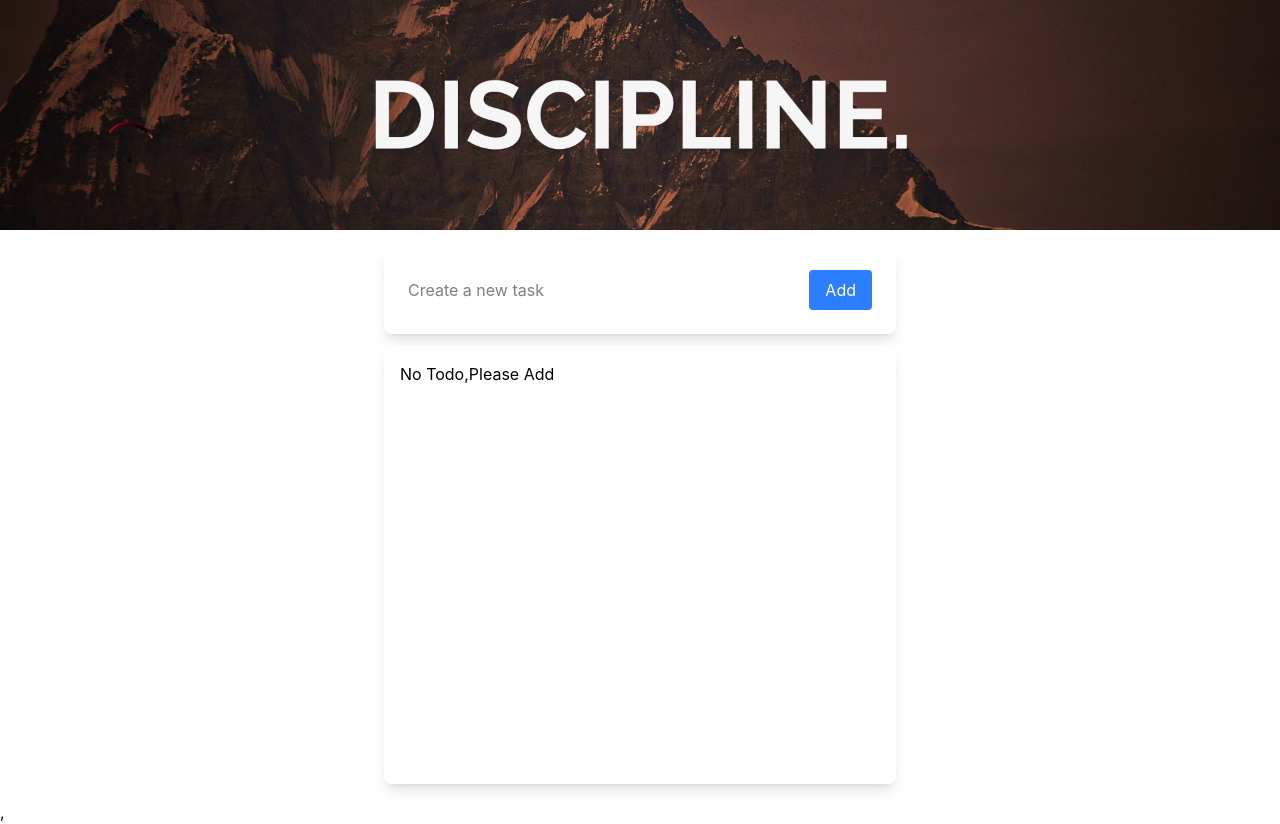
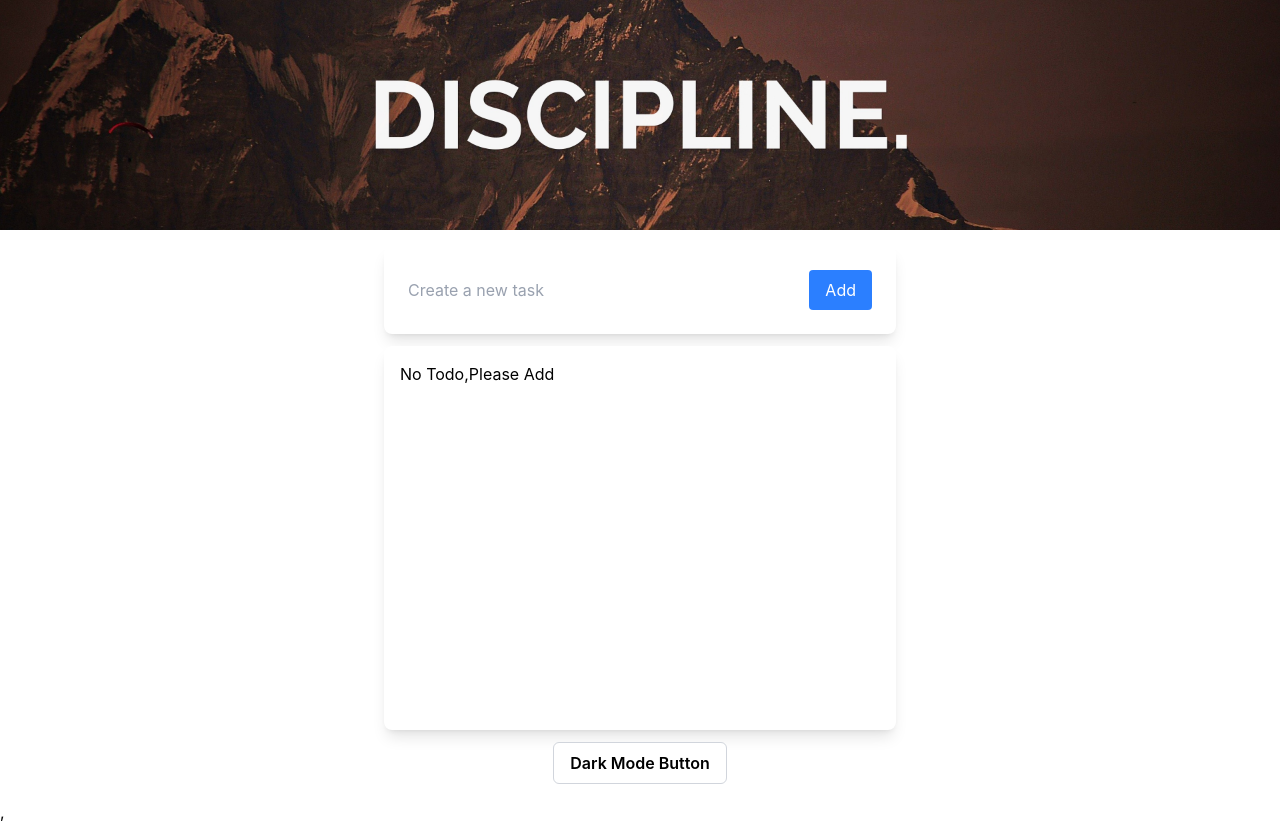
Before and after one commit to Jenith-Panchal-Simform/Practical-05-Todo, a React (Vite) app: page / in a window 1280 px wide. Built offline with nearby package versions, Linux system fonts and the light colour scheme.

Commit message:
style:add style and use useTheme

```diff
--- a/src/App.tsx
+++ b/src/App.tsx
@@ -1,15 +1,18 @@
 import { Header } from "./components/Header";
 import { Todos } from "./features/todos/components/Todos";
+import { ThemeProvider } from "./features/todos/context/ThemeProvider";
 import { TodosProvider } from "./features/todos/context/TodosProvider";
 
 function App() {
   return (
+    <ThemeProvider>
       <div className="h-screen flex flex-col overflow-hidden">
         <Header />
         <TodosProvider>
           <Todos />
         </TodosProvider>
       </div>
+    </ThemeProvider>
   );
 }
 export default App;
--- a/src/features/todos/components/EditModal.tsx
+++ b/src/features/todos/components/EditModal.tsx
@@ -1,7 +1,8 @@
 import { useEffect, useRef, useState } from "react";
 import ReactDOM from "react-dom";
+
 import type { Todo } from "../types/todo.types";
-import { useTheme } from "../hooks/useTheme";
+import { useTheme } from "../context/ThemeContext";
 
 export const EditModal = ({
   todo,
@@ -13,6 +14,8 @@ export const EditModal = ({
   onSave: (id: string, text: string) => void;
 }) => {
   const [editText, setEditText] = useState(todo.title);
+
+  const { theme } = useTheme();
 
   const dialogRef = useRef<HTMLDialogElement>(null);
 
@@ -43,16 +46,10 @@ export const EditModal = ({
     dialogRef.current?.close();
   };
 
-  const [theme] = useTheme();
-
   return ReactDOM.createPortal(
     <dialog
       ref={dialogRef}
-      className="p-0 rounded
-    fixed top-1/2 left-1/2
-    -translate-x-1/2 -translate-y-1/2
-    backdrop:bg-black/30
-    backdrop:backdrop-blur-sm"
+      className="p-0 rounded fixed top-1/2 left-1/2 -translate-x-1/2 -translate-y-1/2  backdrop:bg-black/30 backdrop:backdrop-blur-sm"
     >
       <div
         className={` p-6 rounded shadow-lg relative w-96 ${theme === "dark" ? "bg-gray-700 text-white" : "bg-white"}`}
--- a/src/features/todos/components/TodoForm.tsx
+++ b/src/features/todos/components/TodoForm.tsx
@@ -1,14 +1,16 @@
 import { useRef } from "react";
+
 import { Button } from "../../../components/Button";
+
 import { useTodo } from "../hooks/useTodo";
-import { useTheme } from "../hooks/useTheme";
+import { useTheme } from "../context/ThemeContext";
 
 export const TodoForm = () => {
   const input = useRef<HTMLInputElement>(null);
 
   const { dispatch } = useTodo();
 
-  const [theme] = useTheme();
+  const { theme } = useTheme();
 
   function handleAddTodo() {
     const inputText = input.current?.value.trim();
@@ -30,7 +32,7 @@ export const TodoForm = () => {
       className={`w-full max-w-lg shadow-lg rounded-lg flex p-6 justify-between ${theme === "dark" ? "bg-gray-800 text-white" : "bg-white"}`}
     >
       <input
-        className="h-full w-full rounded-sm outline-0 pr-1"
+        className="h-full w-full rounded-sm outline-0 pr-1 placeholder-gray-400"
         ref={input}
         placeholder="Create a new task"
         required
--- a/src/features/todos/components/TodoItem.tsx
+++ b/src/features/todos/components/TodoItem.tsx
@@ -1,8 +1,10 @@
 import { useState, type JSX } from "react";
-import { EditModal } from "./EditModal";
+
 import type { Todo } from "../types/todo.types";
 import { useTodo } from "../hooks/useTodo";
-import { useTheme } from "../hooks/useTheme";
+import { useTheme } from "../context/ThemeContext";
+
+import { EditModal } from "./EditModal";
 
 type TodoItemProps = {
   todo: Todo;
@@ -11,7 +13,7 @@ const TodoItem = ({ todo }: TodoItemProps): JSX.Element => {
   const [isEditing, setIsEditing] = useState(false);
   const { handleDelete, handleStatusChange, handleUpdate } = useTodo();
 
-  const [theme] = useTheme();
+  const { theme } = useTheme();
 
   return (
     <div
--- a/src/features/todos/components/TodoList.tsx
+++ b/src/features/todos/components/TodoList.tsx
@@ -1,7 +1,10 @@
 import React from "react";
-import { TodoFilters } from "./TodoFilters";
+
 import { useTodo } from "../hooks/useTodo";
 import type { Todo } from "../types/todo.types";
+import { useTheme } from "../context/ThemeContext";
+
+import { TodoFilters } from "./TodoFilters";
 import TodoItem from "./TodoItem";
 
 type TodoListProps = {
@@ -16,8 +19,12 @@ const TodoList = ({
   setSelectedStatus,
 }: TodoListProps) => {
   const { todos } = useTodo();
+  const { theme } = useTheme();
+
   return (
-    <div className=" w-full max-w-lg bg-white shadow-lg rounded-lg p-4 flex flex-col flex-1 overflow-hidden min-h-0">
+    <div
+      className={` w-full max-w-lg  shadow-lg rounded-lg p-4 flex flex-col flex-1 overflow-hidden min-h-0 ${theme === "dark" ? "bg-gray-800 text-white" : "bg-white"}`}
+    >
       {todos.length == 0 ? (
         <h1>No Todo,Please Add </h1>
       ) : (
--- a/src/features/todos/components/Todos.tsx
+++ b/src/features/todos/components/Todos.tsx
@@ -5,12 +5,12 @@ import { useTodo } from "../hooks/useTodo";
 import { filterTodaysTodos } from "../utils/filterTodaysTodo";
 import TodoList from "./TodoList";
 import type { Todo } from "../types/todo.types";
-import { useTheme } from "../hooks/useTheme";
+import { useTheme } from "../context/ThemeContext";
 
 export const Todos = (): JSX.Element => {
   const { todos } = useTodo();
   const [selectedStatus, setSelectedStatus] = useState("All");
-  const [theme] = useTheme();
+  const { theme, toggleTheme } = useTheme();
 
   function filterTodos(todos: Todo[], selectedStatus: string) {
     if (selectedStatus === "All") return todos;
@@ -20,6 +20,10 @@ export const Todos = (): JSX.Element => {
     () => filterTodaysTodos(filterTodos(todos, selectedStatus)),
     [todos, selectedStatus],
   );
+
+  function handleThemeChange() {
+    toggleTheme();
+  }
 
   return (
     <div
@@ -31,6 +35,12 @@ export const Todos = (): JSX.Element => {
         selectedStatus={selectedStatus}
         setSelectedStatus={setSelectedStatus}
       />
+      <button
+        className="px-4 py-2 rounded-md font-semibold transition-colors bg-white text-black border border-gray-300 hover:bg-gray-100 dark:bg-gray-800 dark:text-white dark:border-gray-600 dark:hover:bg-gray-700 "
+        onClick={handleThemeChange}
+      >
+        {theme == "dark" ? "Light Mode Button" : "Dark Mode Button"}
+      </button>
     </div>
   );
 };
--- a/src/features/todos/hooks/useTheme.ts
+++ /dev/null
@@ -1,13 +0,0 @@
-import { useState } from "react";
-
-export const useTheme = () => {
-  const [theme, setTheme] = useState("light");
-  const toggleTheme = () => {
-    if (theme === "light") {
-      setTheme("dark");
-    }
-    setTheme("light");
-  };
-
-  return [theme, toggleTheme];
-};
```
Lines whose indentation alone changed are shown as unchanged.
